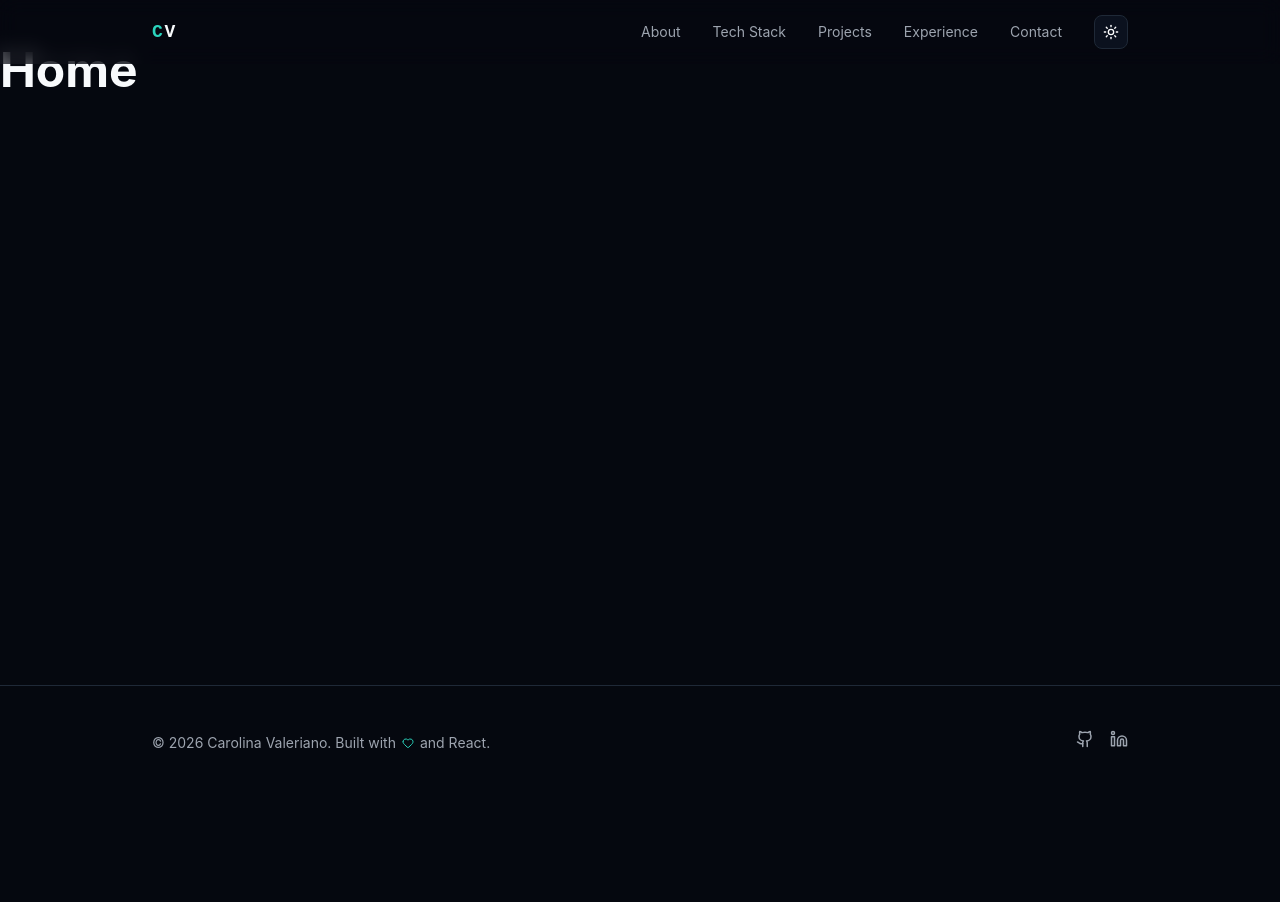
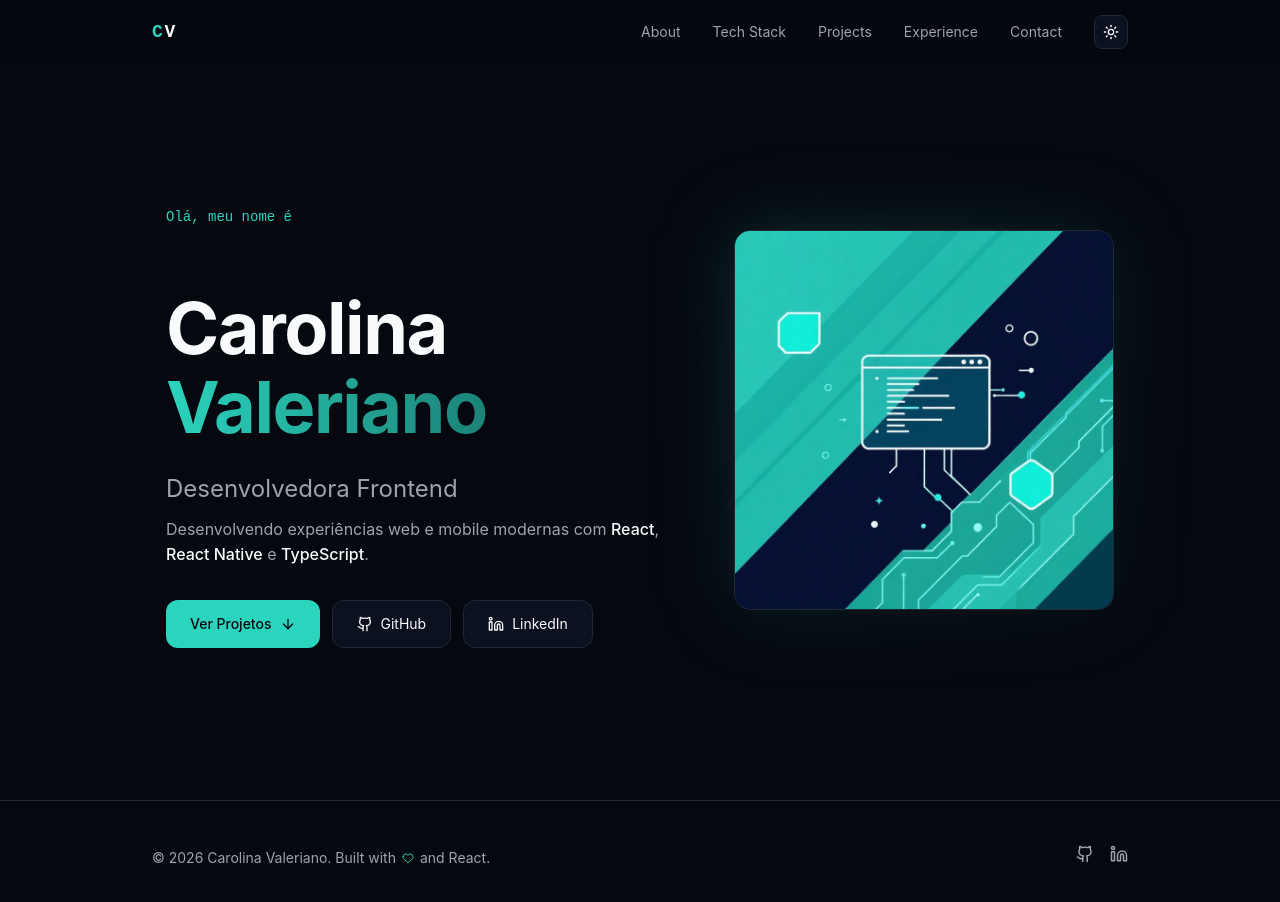
Before and after one commit to valerianocarolina/portfolio, a React (Vite) app: page / in a window 1280 px wide. Shown: the top 902 px of the page. Before the commit the page ends 800 px from the top, so only its background shows below. Built offline with nearby package versions, Linux system fonts and the light colour scheme.

Commit message:
feat: implements a hero section on the homepage with an image and social buttons.

```diff
--- a/src/pages/Home/index.tsx
+++ b/src/pages/Home/index.tsx
@@ -1,3 +1,75 @@
+import { ArrowDown, Github, Linkedin } from 'lucide-react'
+import { Link } from 'react-router-dom'
+
+import { socialLinks } from '../../constants/socialLinks'
+import heroImage from '../../assets/images/hero-illustration.png'
+
+import './styles.css'
+
 export function Home() {
-  return <h1>Home</h1>
+  return (
+    <section className="hero">
+      <div className="hero-container">
+        {/* TEXTO */}
+
+        <div className="hero-content">
+          <p className="hero-intro">Olá, meu nome é</p>
+
+          <h1 className="hero-title">
+            Carolina
+            <br />
+            <span className="hero-lastname">Valeriano</span>
+          </h1>
+
+          <p className="hero-role">Desenvolvedora Frontend</p>
+
+          <p className="hero-description">
+            Desenvolvendo experiências web e mobile modernas com{' '}
+            <span className="hero-highlight">React</span>,{' '}
+            <span className="hero-highlight">React Native</span> e{' '}
+            <span className="hero-highlight">TypeScript</span>.
+          </p>
+
+          <div className="hero-buttons">
+            <Link to="/projects" className="button-primary">
+              Ver Projetos
+              <ArrowDown size={16} />
+            </Link>
+
+            <a
+              href={socialLinks.github}
+              target="_blank"
+              rel="noopener noreferrer"
+              className="button-secondary"
+            >
+              <Github size={16} />
+              GitHub
+            </a>
+
+            <a
+              href={socialLinks.linkedin}
+              target="_blank"
+              rel="noopener noreferrer"
+              className="button-secondary"
+            >
+              <Linkedin size={16} />
+              LinkedIn
+            </a>
+          </div>
+        </div>
+
+        {/* IMAGEM */}
+
+        <div className="hero-image-wrapper">
+          <div className="hero-image-background" />
+
+          <img
+            src={heroImage}
+            alt="Ilustração de desenvolvedora"
+            className="hero-image"
+          />
+        </div>
+      </div>
+    </section>
+  )
 }
--- /dev/null
+++ b/src/pages/Home/styles.css
@@ -0,0 +1,200 @@
+.hero {
+  min-height: 100vh;
+
+  display: flex;
+  align-items: center;
+
+  position: relative;
+}
+
+.hero-container {
+  max-width: 1024px;
+
+  margin: 0 auto;
+
+  padding: 120px 24px 80px;
+
+  display: flex;
+  flex-direction: column;
+  gap: 48px;
+}
+
+/* TEXT */
+
+.hero-content {
+  text-align: center;
+}
+
+.hero-intro {
+  font-family: 'JetBrains Mono', monospace;
+
+  font-size: 14px;
+
+  color: hsl(var(--primary));
+
+  margin-bottom: 16px;
+}
+
+.hero-title {
+  font-size: clamp(48px, 6vw, 72px);
+
+  font-weight: 700;
+
+  line-height: 1.1;
+
+  letter-spacing: -0.02em;
+
+  margin-bottom: 16px;
+}
+
+.hero-lastname {
+  background: linear-gradient(
+    90deg,
+    hsl(var(--primary)),
+    hsl(var(--primary) / 0.6)
+  );
+
+  -webkit-background-clip: text;
+  -webkit-text-fill-color: transparent;
+}
+
+.hero-role {
+  font-size: 24px;
+
+  color: hsl(var(--muted-foreground));
+
+  margin-bottom: 8px;
+}
+
+.hero-description {
+  max-width: 520px;
+
+  margin: 0 auto 32px;
+
+  color: hsl(var(--muted-foreground));
+}
+
+.hero-highlight {
+  color: hsl(var(--foreground));
+
+  font-weight: 500;
+}
+
+/* BUTTONS */
+
+.hero-buttons {
+  display: flex;
+  gap: 12px;
+
+  justify-content: center;
+
+  flex-wrap: wrap;
+}
+
+.button-primary {
+  display: inline-flex;
+  align-items: center;
+  gap: 8px;
+
+  padding: 12px 24px;
+
+  border-radius: var(--radius);
+
+  background: hsl(var(--primary));
+  color: hsl(var(--primary-foreground));
+
+  font-size: 14px;
+  font-weight: 500;
+
+  transition: opacity 0.2s;
+}
+
+.button-primary:hover {
+  opacity: 0.9;
+}
+
+.button-secondary {
+  display: inline-flex;
+  align-items: center;
+  gap: 8px;
+
+  padding: 12px 24px;
+
+  border-radius: var(--radius);
+
+  border: 1px solid hsl(var(--border));
+
+  background: hsl(var(--card));
+
+  font-size: 14px;
+
+  transition: border 0.2s;
+}
+
+.button-secondary:hover {
+  border-color: hsl(var(--primary) / 0.4);
+}
+
+.hero-image-wrapper {
+  position: relative;
+
+  width: 280px;
+  height: 280px;
+
+  margin: 0 auto;
+}
+
+.hero-image-background {
+  position: absolute;
+  inset: 0;
+
+  border-radius: 16px;
+
+  background: linear-gradient(
+    135deg,
+    hsl(var(--primary) / 0.2),
+    hsl(var(--primary) / 0.05)
+  );
+
+  filter: blur(40px);
+}
+
+.hero-image {
+  position: relative;
+
+  width: 100%;
+  height: 100%;
+
+  object-fit: cover;
+
+  border-radius: 16px;
+
+  border: 1px solid hsl(var(--border));
+}
+
+/* RESPONSIVE */
+
+@media (min-width: 1024px) {
+  .hero-container {
+    flex-direction: row;
+    align-items: center;
+    justify-content: space-between;
+  }
+
+  .hero-content {
+    text-align: left;
+  }
+
+  .hero-description {
+    margin-left: 0;
+  }
+
+  .hero-buttons {
+    justify-content: flex-start;
+  }
+
+  .hero-image-wrapper {
+    width: 380px;
+    height: 380px;
+  }
+}
```
Also changed, not shown: src/assets/images/hero-illustration.png (added).
